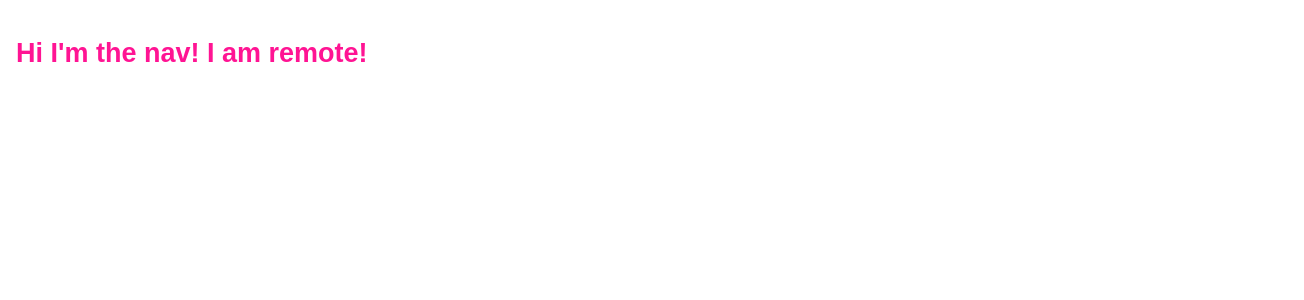
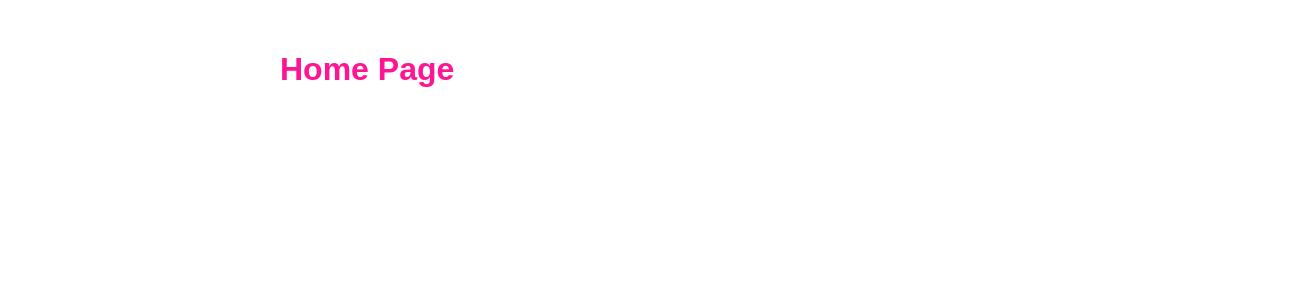
Before and after one commit to nicholasgalante1997/mf-ulysses-white-pages, a React app: page / in a window 1280 px wide. Shown: the top 300 px of the page, 1304 px wide, since content can reach past the window. Built offline with nearby package versions, Linux system fonts and the light colour scheme.

Commit message:
white paper repo now

```diff
--- a/src/App.tsx
+++ b/src/App.tsx
@@ -1,9 +1,9 @@
 import React from "react";
 import ReactDOM from "react-dom";
-import NavBar from './Nav';
+import WhitePaperPage from './WhitePaperPage';
 
 import "./index.css";
 
-const App = () => <NavBar />;
+const App = () => <WhitePaperPage/>;
 
 ReactDOM.render(<App />, document.getElementById("app"));
--- a/src/Nav.tsx
+++ /dev/null
@@ -1,22 +0,0 @@
-import React from "react";
-import styled from 'styled-components';
-
-const StyledDiv = styled.div`
-    display: flex;
-    flex-direction: row;
-    min-width: 100vw;
-    min-height: 2rem;
-    justify-content: flex-start;
-    align-items: center;
-    color: deeppink;
-    font-size: large;
-    padding: 0.5rem;
-`
-
-const NavBar: React.FunctionComponent<{}> = () => (
-  <StyledDiv>
-      <h2>Hi I'm the nav! I am remote!</h2>
-  </StyledDiv>
-);
-
-export default NavBar;
--- /dev/null
+++ b/src/WhitePaperPage.tsx
@@ -0,0 +1,23 @@
+import React from 'react';
+import styled from 'styled-components';
+
+const Page = styled.main`
+  padding: 16px;
+  margin-left: 20vw;
+  margin-right: 20vw;
+`
+
+const Heading = styled.h2`
+  font-size: xx-large;
+  color: deeppink;
+`
+
+function WhitePaperPage() {
+  return (
+    <Page>
+      <Heading>Home Page</Heading>
+    </Page>
+  );
+}
+
+export default WhitePaperPage;
--- a/webpack.config.js
+++ b/webpack.config.js
@@ -44,10 +44,11 @@ module.exports = {
       name: "nav",
       filename: "remoteEntry.js",
       remotes: {
-        'appData': 'app_data@http://localhost:3002/remoteEntry.js'
+        'appData': 'app_data@http://localhost:3002/remoteEntry.js',
+        'host': 'mf_sidecar@http://localhost:4004/remoteEntry.js'
       },
       exposes: {
-        './Nav': './src/Nav'
+        './WhitePaperPage': './src/WhitePaperPage'
       },
       shared: {
         ...deps,
```
